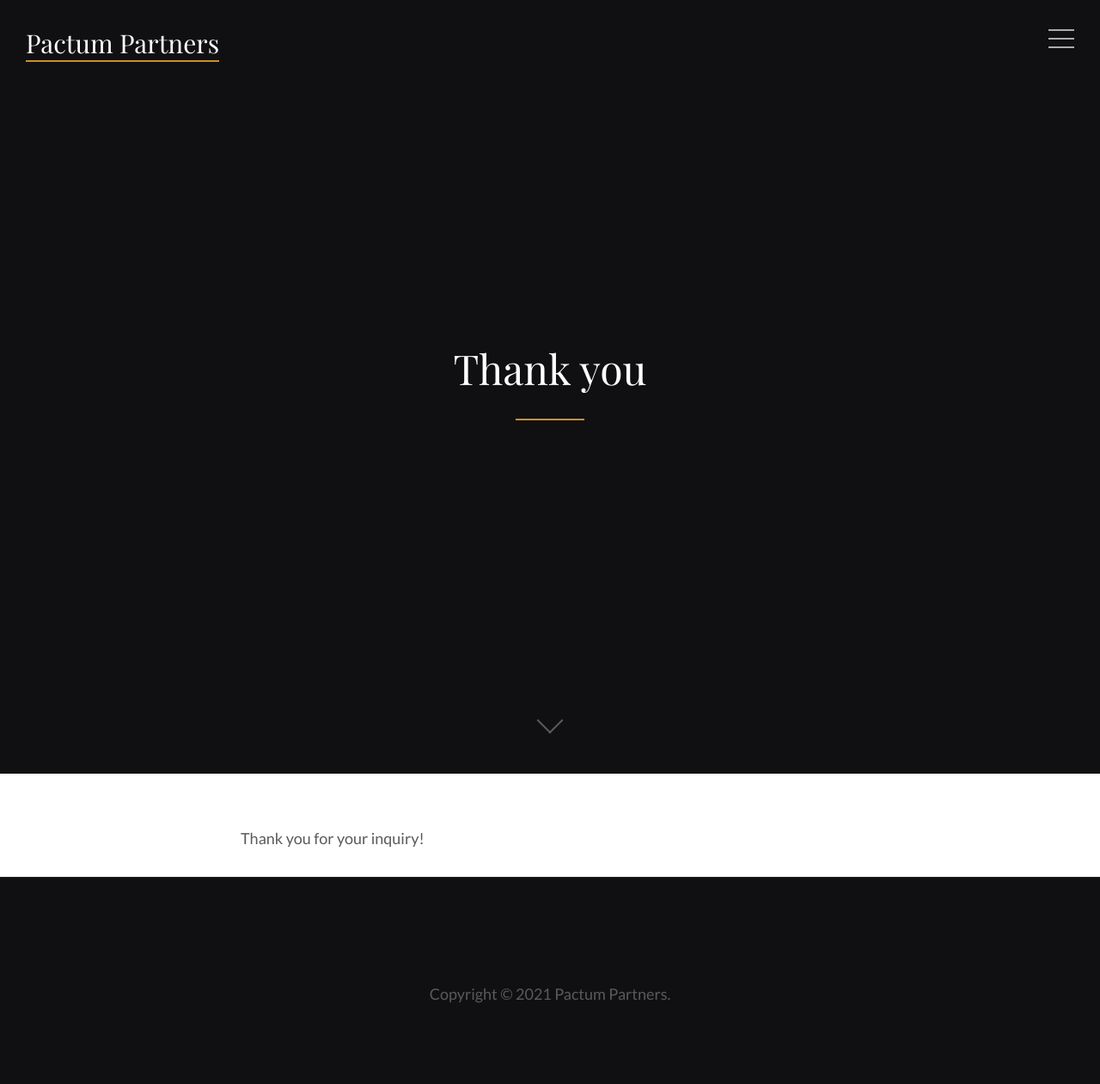
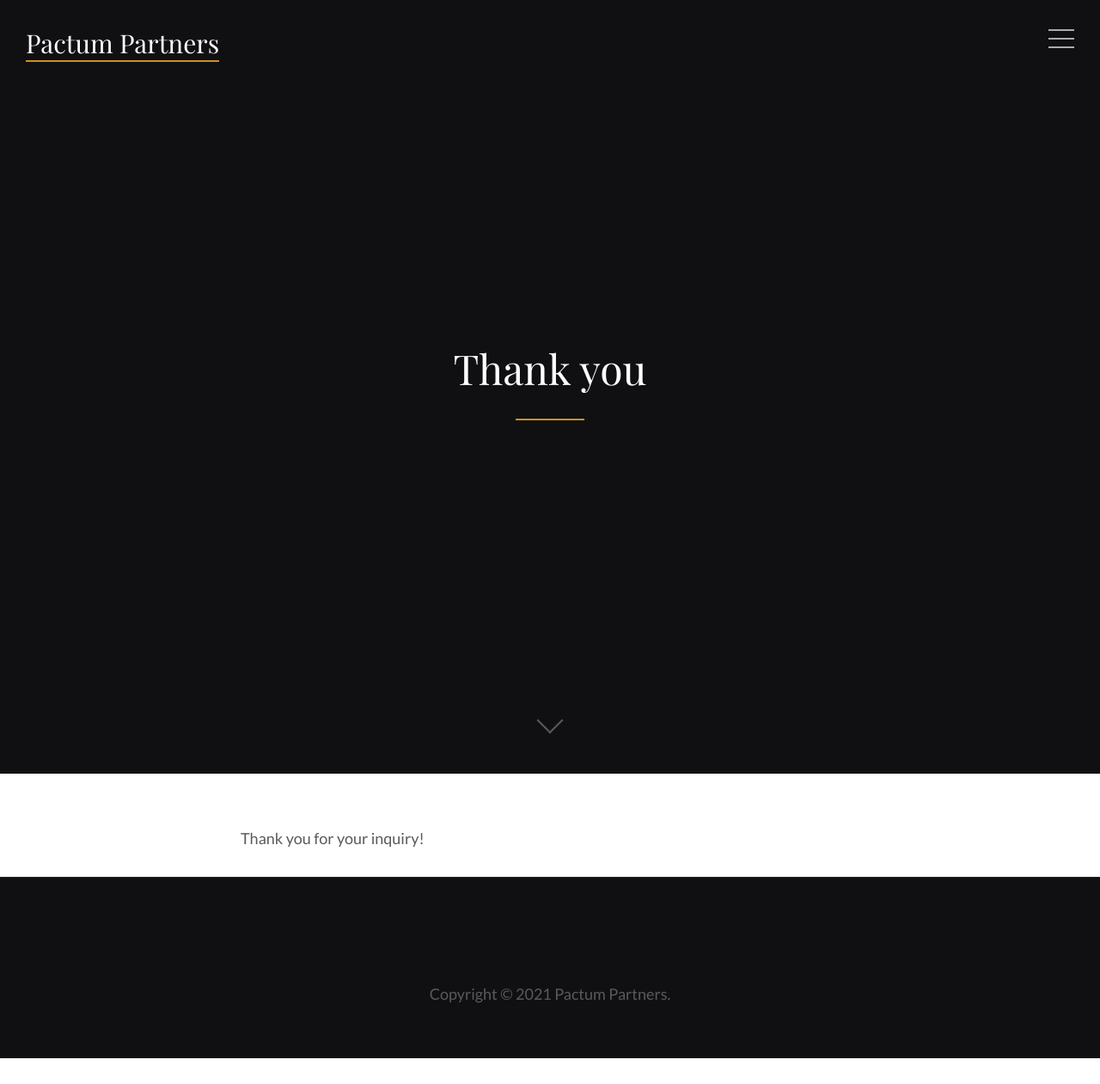
Before and after one commit to mcalvoelhauge/pactumpartners.github.io, a Jekyll site: the page built from thank-you.html, in a window 1280 px wide. Shown: the whole page at 86% size. Built offline with Jekyll 4.4.1, drawn with Linux system fonts in a browser that asks for light colours; some web fonts are replaced; after the commit the page ends 1231 px from its top, so only the background shows below that.

Commit message:
Update _footer.scss

```diff
--- a/_sass/_footer.scss
+++ b/_sass/_footer.scss
@@ -6,7 +6,7 @@
 .site-footer {
 	background-color: $black;
 	border-top: 1px solid rgba(90, 90, 90, 0.3);
-	padding-bottom: 60px;
+	padding-bottom: 30px;
 	padding-top: 120px;
 	text-align: center;
 }
```
